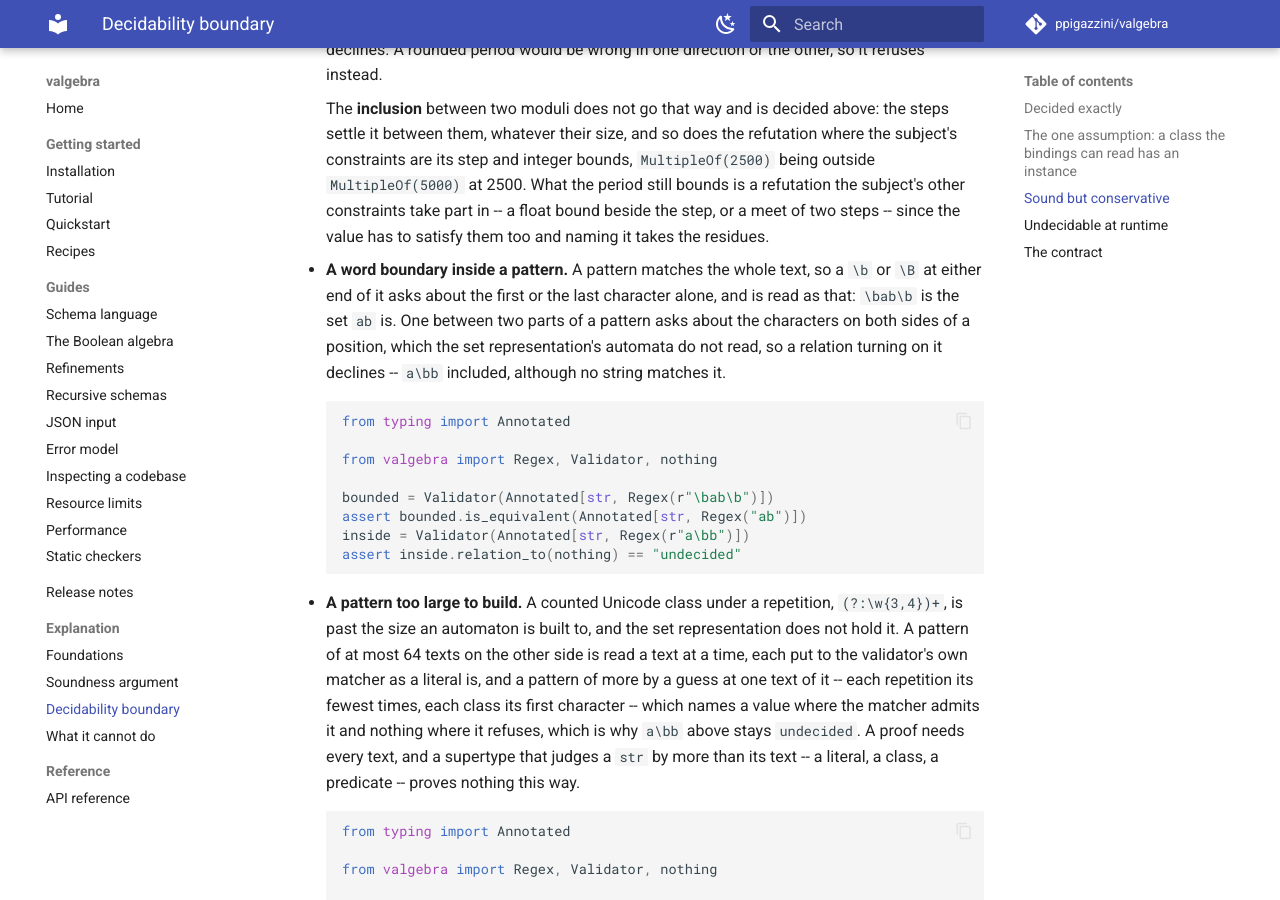
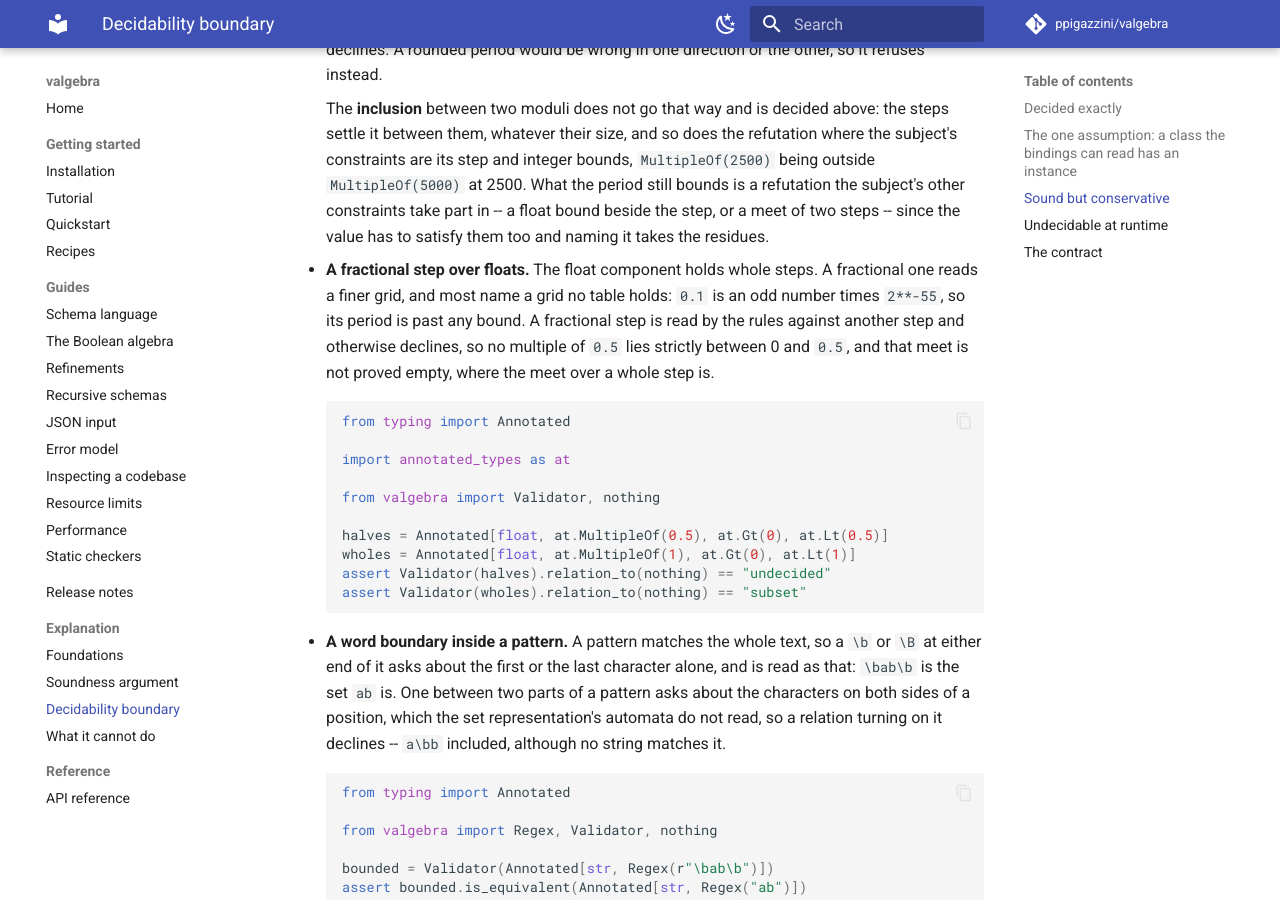
Before and after one commit to ppigazzini/valgebra, an MkDocs documentation site: the page built from docs/15-decidability.md, in a window 1280 px wide and 900 px high, scrolled down 22680 px. Built offline with MkDocs 1.6.1 and Material for MkDocs 9.7.7, drawn with Linux system fonts in a browser that asks for light colours; comment, search, counter and statistics services are not loaded.

Commit message:
docs: a decimal step over a float is refused, and a fractional one declines
A step in decimal places reads a float through its printed form, which no
remainder answers and no annotation spells, so the IR page refuses a constraint
for it, naming the predicate and the Decimal base that reach the set. A
fractional float step reads a grid finer than the whole floats, and 0.1 puts
that grid past any table, so the decidability page publishes it as declining,
held by a ledger row beside the whole step that decides.

````diff
--- a/docs/15-decidability.md
+++ b/docs/15-decidability.md
@@ -1147,6 +1147,26 @@ the shape. What is left below is what the descriptor cannot hold.
     part in -- a float bound beside the step, or a meet of two steps -- since the
     value has to satisfy them too and naming it takes the residues.
 
+- **A fractional step over floats.** The float component holds whole steps. A
+  fractional one reads a finer grid, and most name a grid no table holds: `0.1` is
+  an odd number times `2**-55`, so its period is past any bound. A fractional step
+  is read by the rules against another step and otherwise declines, so no multiple
+  of `0.5` lies strictly between 0 and `0.5`, and that meet is not proved empty,
+  where the meet over a whole step is.
+
+    ```python
+    from typing import Annotated
+
+    import annotated_types as at
+
+    from valgebra import Validator, nothing
+
+    halves = Annotated[float, at.MultipleOf(0.5), at.Gt(0), at.Lt(0.5)]
+    wholes = Annotated[float, at.MultipleOf(1), at.Gt(0), at.Lt(1)]
+    assert Validator(halves).relation_to(nothing) == "undecided"
+    assert Validator(wholes).relation_to(nothing) == "subset"
+    ```
+
 - **A word boundary inside a pattern.** A pattern matches the whole text, so a
   `\b` or `\B` at either end of it asks about the first or the last character
   alone, and is read as that: `\bab\b` is the set `ab` is. One between two
````
Also changed, not shown: docs/dev/01-schema-ir.md (+13 -0 lines), 1 other file.
